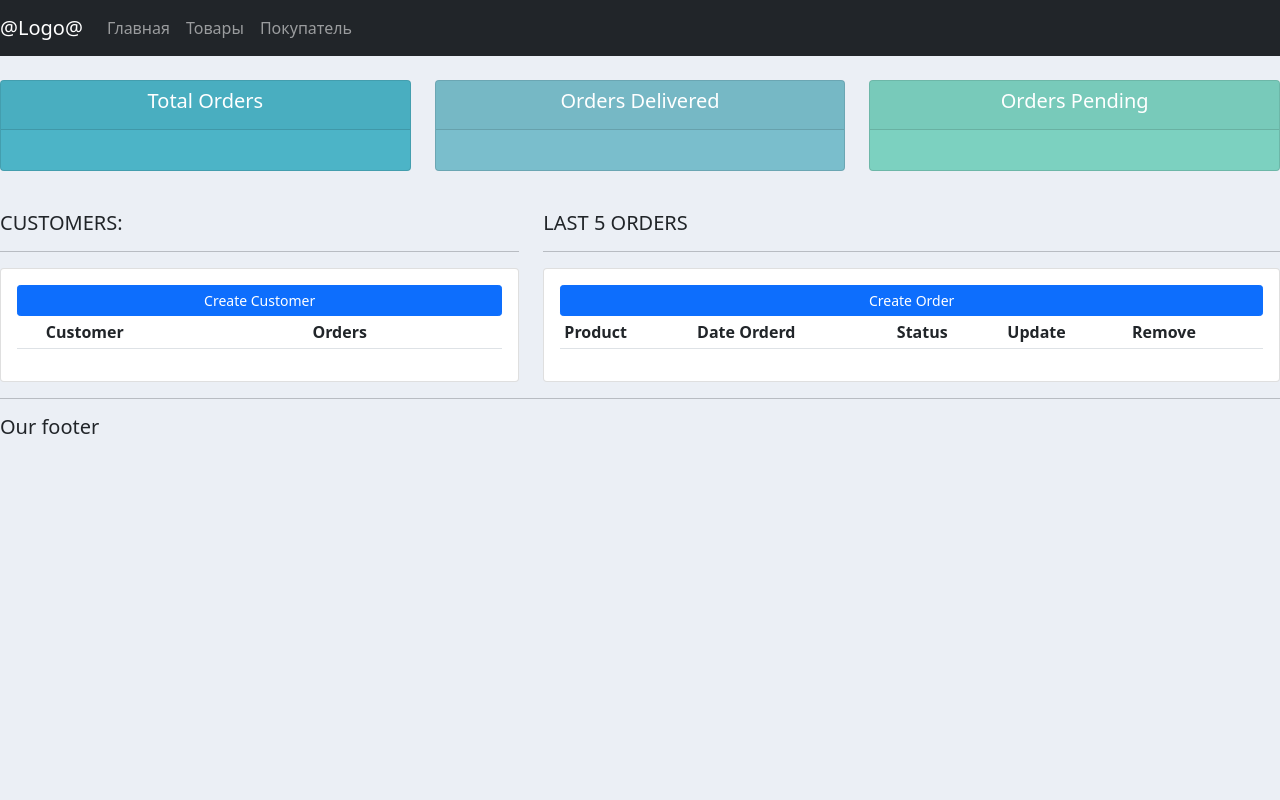
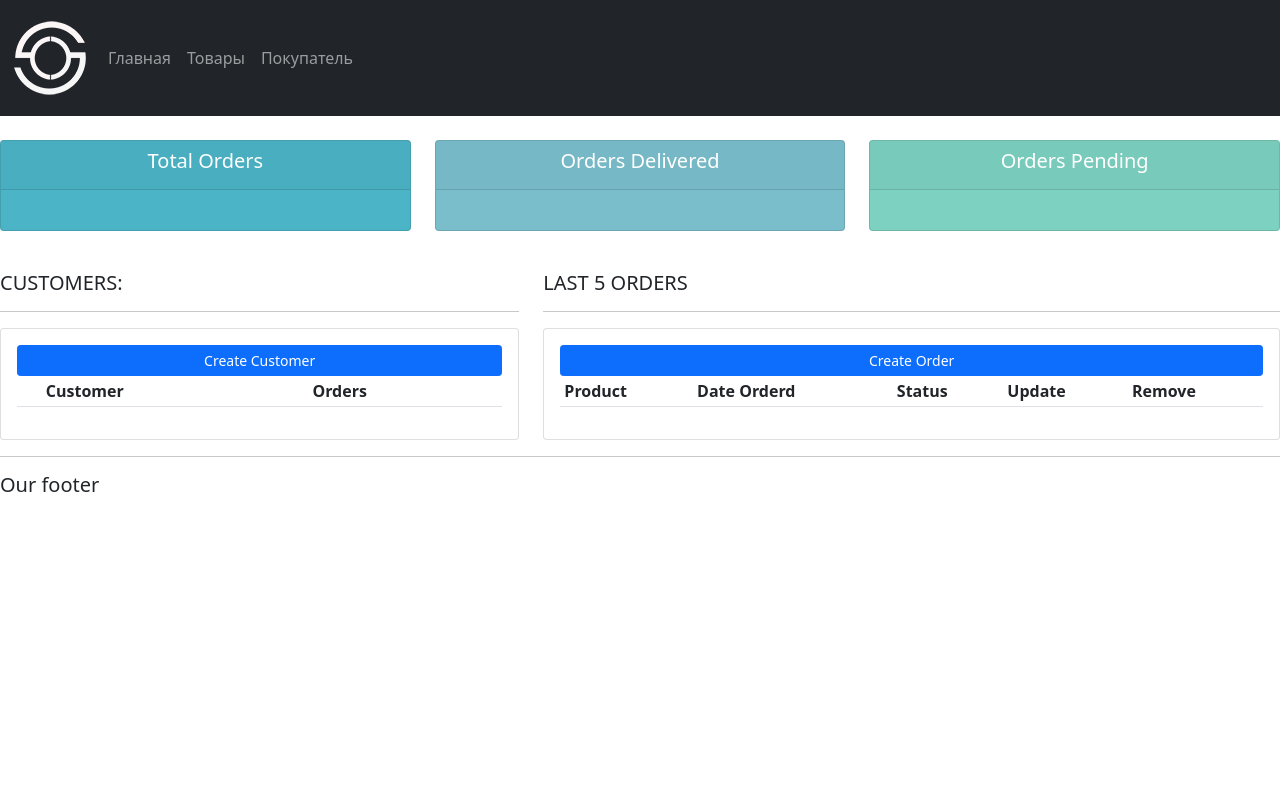
Before and after one commit to Dmitry998/Djangotutor, a Django app: page / in a window 1280 px wide. Run offline with Django 3.2, Linux system fonts and the light colour scheme; lists and menus that the app fills with data are empty; some libraries are stand-ins or nearby versions.

Commit message:
àdd static files (images, css, js)
В паппке с js пока нет файлов

```diff
--- a/accounts/templates/accounts/main.html
+++ b/accounts/templates/accounts/main.html
@@ -1,25 +1,13 @@
-<!DOCTYPE html>
+{% load static %}
+
 <html lang="en">
 <head>
     <meta charset="UTF-8">
     <meta name="viewport" content="width=device-width, initial-scale=1">
+    <link rel="stylesheet" type="text/css" href="{% static '/css/main.css'%}">
     <link href="https://cdn.jsdelivr.net/npm/bootstrap@5.0.2/dist/css/bootstrap.min.css" rel="stylesheet"
           integrity="sha384-EVSTQN3/azprG1Anm3QDgpJLIm9Nao0Yz1ztcQTwFspd3yD65VohhpuuCOmLASjC" crossorigin="anonymous">
     <title>Аккаунты</title>
-    <style>
-        body{
-            background-color: #ebeff5;
-        }
-        #total-orders{
-          background-color: #4cb4c7;
-        }
-        #orders-delivered{
-            background-color: #7abecc;
-        }
-        #orders-pending{
-            background-color: #7CD1C0;
-        }
-    </style>
 </head>
 <body>
 {% include 'accounts/navbar.html' %}
--- a/accounts/templates/accounts/navbar.html
+++ b/accounts/templates/accounts/navbar.html
@@ -1,5 +1,6 @@
+{% load static %}
 <nav class="navbar navbar-expand-lg navbar-dark bg-dark">
-  <a class="navbar-brand" href="#">@Logo@</a>
+  <img src="{% static 'images/logo.png'%}">
   <button class="navbar-toggler" type="button" data-toggle="collapse" data-target="#navbarNav" aria-controls="navbarNav" aria-expanded="false" aria-label="Toggle navigation">
     <span class="navbar-toggler-icon"></span>
   </button>
--- /dev/null
+++ b/static/css/main.css
@@ -0,0 +1,14 @@
+<style>
+    body{
+        background-color: #ebeff5;
+    }
+    #total-orders{
+      background-color: #4cb4c7;
+    }
+    #orders-delivered{
+        background-color: #7abecc;
+    }
+    #orders-pending{
+        background-color: #7CD1C0;
+    }
+</style>
```
Also changed, not shown: tutor2/settings.py (+7 -1 lines), static/images/logo.png (added).
